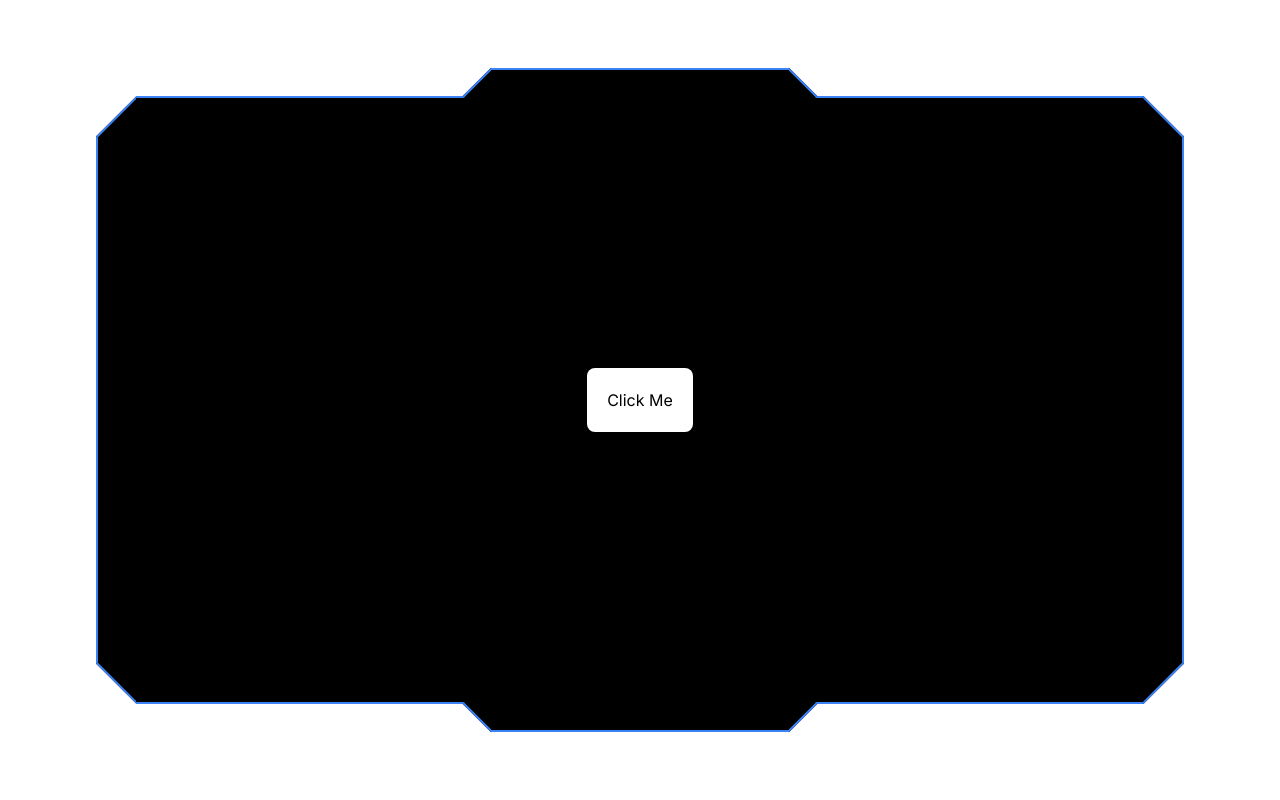
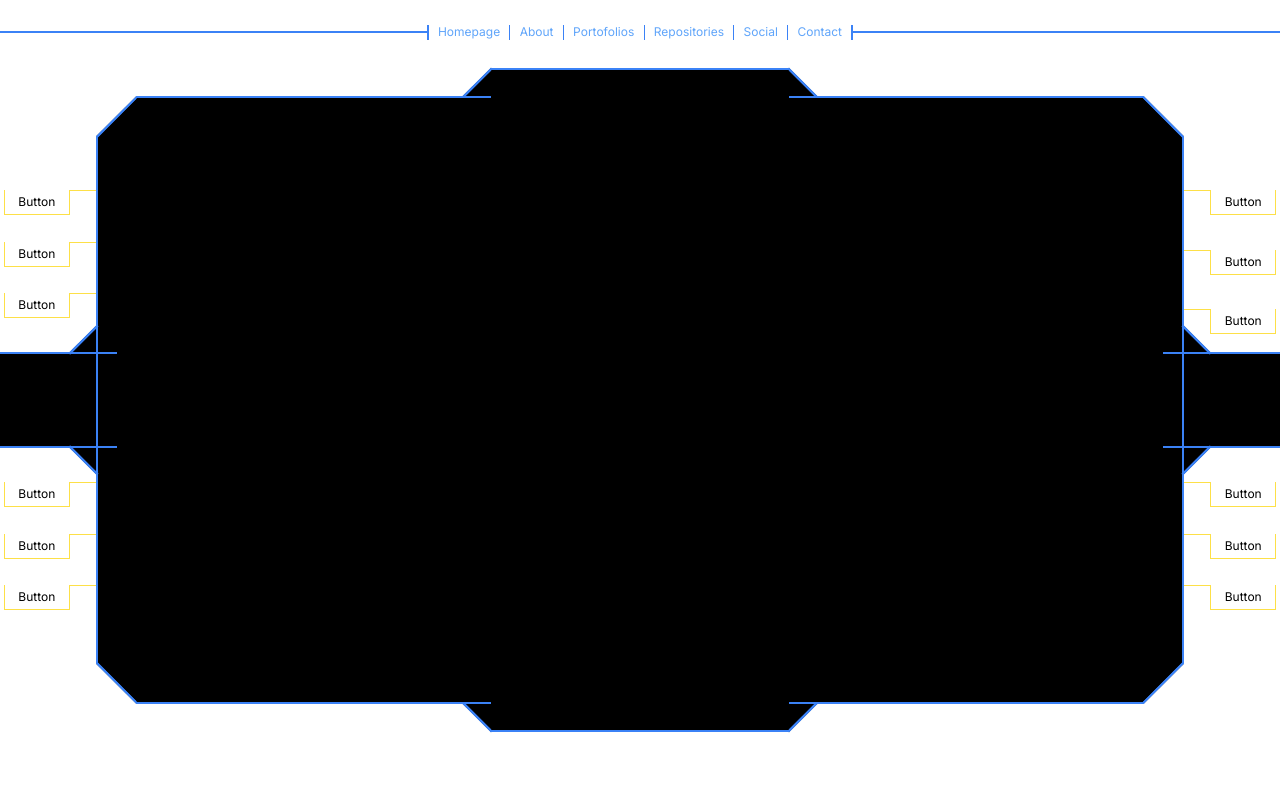
Before and after one commit to Dafazan/Project-Insight, a Next.js app: page / in a window 1280 px wide. Shown: the top 800 px of the page. Built offline with nearby package versions, Linux system fonts and the light colour scheme.

Commit message:
Update page.tsx

```diff
--- a/src/app/page.tsx
+++ b/src/app/page.tsx
@@ -5,24 +5,27 @@ export default function Home() {
   return (
     <>
 
-      <Blueframe />
+      <div className='relative h-screen w-screen  '>
 
-      <div className='relative h-screen w-screen'>
+        <div className="h-full">
 
+          {/* Layer 1 */}
           <div className="w-full h-full p-24 absolute">
             <div className=' h-full flex mx-24'>
-            <div className='bg-red-500 h-full w-full border-y-2 border-blue-500'></div>
-            <div className='bg-yellow-500 h-full w-full flex flex-col justify-between'>
+              <div className='bg-black h-full w-full border-y-2 border-blue-500'></div>
+              <div className='bg-black h-full w-full flex flex-col justify-between'>
                 <div className='flex justify-between'>
-                <div className='w-10 h-10 bg-purple-800 rotate-45 -translate-x-5 -translate-y-5 border-s-2 border-blue-500'></div>
-                <div className='w-10 h-10 bg-purple-800 -rotate-45 translate-x-5 -translate-y-5 border-e-2 border-blue-500'></div>
+                  <div className='w-10 h-10 bg-black rotate-45 -translate-x-5 -translate-y-5 border-s-2  border-blue-500'></div>
+                  <div className='w-10 h-10 bg-black -rotate-45 translate-x-5 -translate-y-5 border-e-2  border-blue-500'>
+
+                  </div>
                 </div>
                 <div className='flex justify-between'>
-                <div className='w-10 h-10 bg-purple-800 -rotate-45 -translate-x-5 translate-y-5 border-s-2 border-blue-500'></div>
-                <div className='w-10 h-10 bg-purple-800 rotate-45 translate-x-5 translate-y-5 border-e-2 border-blue-500'></div>
+                  <div className='w-10 h-10 bg-black -rotate-45 -translate-x-5 translate-y-5 border-s-2 border-blue-500'></div>
+                  <div className='w-10 h-10 bg-black rotate-45 translate-x-5 translate-y-5 border-e-2 border-blue-500'></div>
                 </div>
               </div>
-            <div className='bg-red-500 h-full w-full border-y-2 border-blue-500'></div>
+              <div className='bg-black h-full w-full border-y-2 border-blue-500'></div>
             </div>
 
           </div >
@@ -30,7 +33,7 @@ export default function Home() {
           <div className="w-full h-full p-24 absolute">
             <div className='h-full w-full flex flex-col'>
               <div className=' w-full max-h-[40px] min-h-[40px] '></div>
-            <div className='bg-slate-300 w-full h-[100%] border-2 border-x-blue-500'></div>
+              <div className='bg-black w-full h-[100%] border-x-2 border-blue-500'></div>
               <div className=' w-full max-h-[40px] min-h-[40px] '></div>
             </div>
           </div>
@@ -38,120 +41,235 @@ export default function Home() {
           <div className="w-full h-full p-24 absolute">
             <div className=' h-full flex mx-24'>
               <div className='h-full w-full'></div>
-            <div className='bg-yellow-500 h-full w-full flex flex-col justify-between'>
-              <div className='bg-green-600 w-full h-10 -translate-y-7 border-t-2 border-blue-500'></div>
-              <div className='bg-green-600 w-full h-10 translate-y-7 border-b-2 border-blue-500'></div>
+              <div className='bg-black h-full w-full flex flex-col justify-between'>
+                <div className='bg-black w-full h-10 -translate-y-7 border-t-2 border-blue-500'></div>
+                <div className='bg-black w-full h-10 translate-y-7 border-b-2 border-blue-500'></div>
               </div>
               <div className=' h-full w-full'></div>
             </div>
 
           </div >
 
+          <div className='w-full h-full absolute justify-between flex'>
+            <div className=' w-[117px] flex flex-col justify-center'>
+              <div className='bg-black w-full h-24 flex flex-col justify-between items-end border-y-2 border-blue-500'>
+                <div className='bg-black rotate-45 w-10 h-10 -translate-y-[21px] border-s-2 border-blue-500'></div>
+                <div className='bg-black -rotate-45 w-10 h-10 translate-y-[21px] border-s-2 border-blue-500'></div>
+              </div>
+            </div>
+            <div className=' w-[117px] flex flex-col justify-center'>
+              <div className='bg-black w-full h-24 flex flex-col justify-between items-start border-y-2 border-blue-500'>
+                <div className='bg-black rotate-45 w-10 h-10 -translate-y-[21px] border-t-2 border-blue-500'></div>
+                <div className='bg-black -rotate-45 w-10 h-10 translate-y-[21px] border-b-2 border-blue-500'></div>
+              </div>
+            </div>
 
 
-        <div className="w-full h-full p-24">
+          </div>
+
+          <div className="w-full h-full p-24 absolute">
             <div className='w-full h-full flex flex-col justify-between '>
               <div className='flex'>
                 <div className='flex '>
-                <div className='h-14 w-14 rotate-45 translate-x-3 translate-y-3 bg-red-500 border-s-2 border-blue-500'></div>
-                <div className='h-14 w-14 bg-green-500 -translate-x-4 border-t-2 border-blue-500'></div>
+                  <div className='h-14 w-14 rotate-45 translate-x-3 translate-y-3 bg-black border-s-2 border-blue-500'></div>
+                  <div className='h-14 w-14 bg-black -translate-x-4 border-t-2 border-blue-500'></div>
                 </div>
-              <div className='h-full w-full bg-yellow-400'></div>
+                <div className='h-full w-full'></div>
                 <div className='flex'>
-                <div className='h-14 w-14 bg-green-500 translate-x-4 border-t-2 border-blue-500'></div>
-                <div className='h-14 w-14  bg-red-500 -rotate-45 -translate-x-3 translate-y-3 border-e-2 border-blue-500'></div>
+                  <div className='h-14 w-14 bg-black translate-x-4 border-t-2 border-blue-500'></div>
+                  <div className='h-14 w-14  bg-black -rotate-45 -translate-x-3 translate-y-3 border-e-2 border-blue-500'></div>
                 </div>
               </div>
               <div className='flex'>
                 <div className='flex '>
-                <div className='h-14 w-14 rotate-45 translate-x-3 -translate-y-3 bg-red-500 border-b-2 border-blue-500'></div>
-                <div className='h-14 w-14 bg-green-500 -translate-x-4 border-b-2 border-blue-500'></div>
+                  <div className='h-14 w-14 rotate-45 translate-x-3 -translate-y-3 bg-black border-b-2 border-blue-500'></div>
+                  <div className='h-14 w-14 bg-black -translate-x-4 border-b-2 border-blue-500'></div>
                 </div>
-              <div className='h-full w-full bg-yellow-400'></div>
+                <div className='h-full w-full'></div>
                 <div className='flex'>
-                <div className='h-14 w-14 bg-green-500 translate-x-4 border-b-2 border-blue-500'></div>
-                <div className='h-14 w-14  bg-red-500 -rotate-45 -translate-x-3 -translate-y-3 border-b-2 border-blue-500'></div>
+                  <div className='h-14 w-14 bg-black translate-x-4 border-b-2 border-blue-500'></div>
+                  <div className='h-14 w-14  bg-black -rotate-45 -translate-x-3 -translate-y-3 border-b-2 border-blue-500'></div>
                 </div>
               </div>
             </div>
           </div >
+          {/* End Of Layer 1 */}
+
+          {/* Layer 2 */}
+          <div className="w-full h-full p-24 absolute">
+            <div className=' h-full flex mx-24'>
+              <div className='base1 h-full w-full border-y-2 border-blue-500'></div>
+              <div className='base1 h-full w-full flex flex-col justify-between'>
+                <div className='flex justify-between'>
+                  <div className='w-10 h-10 base1 rotate-45 -translate-x-5 -translate-y-5 border-s-2 border-blue-500 '></div>
+                  <div className='w-10 h-10 base1 -rotate-45 translate-x-5 -translate-y-5 border-e-2 border-blue-500 '>
 
                   </div>
-
-
-
-
-
-      <div className='relative h-screen w-screen'>
-
-        <div className="w-full h-full p-24 absolute">
-          <div className=' h-full flex bg-pink-600 mx-24'>
-            <div className='bg-red-500 h-full w-full'></div>
-            <div className='bg-yellow-500 h-full w-full flex flex-col justify-between'>
-              <div className='flex justify-between'>
-                <div className='w-10 h-10 bg-purple-800 rotate-45 -translate-x-5 -translate-y-5'></div>
-                <div className='w-10 h-10 bg-purple-800 -rotate-45 translate-x-5 -translate-y-5'></div>
                 </div>
                 <div className='flex justify-between'>
-                <div className='w-10 h-10 bg-purple-800 -rotate-45 -translate-x-5 translate-y-5'></div>
-                <div className='w-10 h-10 bg-purple-800 rotate-45 translate-x-5 translate-y-5'></div>
+                  <div className='w-10 h-10 base1 -rotate-45 -translate-x-5 translate-y-5 border-s-2 border-blue-500'></div>
+                  <div className='w-10 h-10 base1 rotate-45 translate-x-5 translate-y-5 border-e-2 border-blue-500'></div>
                 </div>
               </div>
-            <div className='bg-red-500 h-full w-full'></div>
+              <div className='base1 h-full w-full border-y-2 border-blue-500'></div>
             </div>
 
           </div >
 
           <div className="w-full h-full p-24 absolute">
             <div className='h-full w-full flex flex-col'>
-            <div className=' w-full max-h-[40px] min-h-[40px] bg-slate-800'></div>
-            <div className='bg-slate-300 w-full h-[100%] border-2 border-x-blue-500'></div>
-            <div className=' w-full max-h-[40px] min-h-[40px] bg-slate-800'></div>
+              <div className=' w-full max-h-[40px] min-h-[40px] '></div>
+              <div className='base1 w-full h-[100%] border-x-2 border-blue-500'></div>
+              <div className=' w-full max-h-[40px] min-h-[40px] '></div>
             </div>
           </div>
 
           <div className="w-full h-full p-24 absolute">
             <div className=' h-full flex mx-24'>
               <div className='h-full w-full'></div>
-            <div className='bg-yellow-500 h-full w-full flex flex-col justify-between'>
-              <div className='bg-green-600 w-full h-10 -translate-y-7 border-t-2 border-blue-500'></div>
-              <div className='bg-green-600 w-full h-10 translate-y-7'></div>
+              <div className='base1 h-full w-full flex flex-col justify-between'>
+                <div className='base1 w-full h-10 -translate-y-7 border-t-2 border-blue-500'></div>
+                <div className='base1 w-full h-10 translate-y-7 border-b-2 border-blue-500'></div>
               </div>
               <div className=' h-full w-full'></div>
             </div>
 
           </div >
 
+          <div className='w-full h-full absolute justify-between flex'>
+            <div className=' w-[117px] flex flex-col justify-center'>
+              <div className='base1 w-full h-24 flex flex-col justify-between items-end border-y-2 border-blue-500'>
+                <div className='base1 rotate-45 w-10 h-10 -translate-y-[21px] border-s-2 border-blue-500'></div>
+                <div className='base1 -rotate-45 w-10 h-10 translate-y-[21px] border-s-2 border-blue-500'></div>
+              </div>
+            </div>
+            <div className=' w-[117px] flex flex-col justify-center'>
+              <div className='base1 w-full h-24 flex flex-col justify-between items-start border-y-2 border-blue-500'>
+                <div className='base1 rotate-45 w-10 h-10 -translate-y-[21px] border-t-2 border-blue-500'></div>
+                <div className='base1 -rotate-45 w-10 h-10 translate-y-[21px] border-b-2 border-blue-500'></div>
+              </div>
+            </div>
 
 
-        <div className="w-full h-full p-24">
+          </div>
+
+          <div className="w-full h-full p-24 absolute">
             <div className='w-full h-full flex flex-col justify-between '>
               <div className='flex'>
                 <div className='flex '>
-                <div className='h-14 w-14 rotate-45 translate-x-3 translate-y-3 bg-red-500'></div>
-                <div className='h-14 w-14 bg-green-500 -translate-x-4 border-t-2 border-blue-500'></div>
+                  <div className='h-14 w-14 rotate-45 translate-x-3 translate-y-3 base1 border-s-2 border-blue-500'></div>
+                  <div className='h-14 w-14 base1 -translate-x-4 border-t-2 border-blue-500'></div>
                 </div>
-              <div className='h-full w-full bg-yellow-400'></div>
+                <div className='h-full w-full'></div>
                 <div className='flex'>
-                <div className='h-14 w-14 bg-green-500 translate-x-4 border-t-2 border-blue-500'></div>
-                <div className='h-14 w-14  bg-red-500 -rotate-45 -translate-x-3 translate-y-3'></div>
+                  <div className='h-14 w-14 base1 translate-x-4 border-t-2 border-blue-500'></div>
+                  <div className='h-14 w-14  base1 -rotate-45 -translate-x-3 translate-y-3 border-e-2 border-blue-500'></div>
                 </div>
               </div>
               <div className='flex'>
                 <div className='flex '>
-                <div className='h-14 w-14 rotate-45 translate-x-3 -translate-y-3 bg-red-500'></div>
-                <div className='h-14 w-14 bg-green-500 -translate-x-4 border-b-2 border-blue-500'></div>
+                  <div className='h-14 w-14 rotate-45 translate-x-3 -translate-y-3 base1 border-b-2 border-blue-500 '></div>
+                  <div className='h-14 w-14 base1 -translate-x-4 border-b-2 border-blue-500 '></div>
                 </div>
-              <div className='h-full w-full bg-yellow-400'></div>
+                <div className='h-full w-full'></div>
                 <div className='flex'>
-                <div className='h-14 w-14 bg-green-500 translate-x-4 border-b-2 border-blue-500'></div>
-                <div className='h-14 w-14  bg-red-500 -rotate-45 -translate-x-3 -translate-y-3'></div>
+                  <div className='h-14 w-14 base1 translate-x-4 border-b-2 border-blue-500 '></div>
+                  <div className='h-14 w-14  base1 -rotate-45 -translate-x-3 -translate-y-3 border-b-2 border-blue-500 '></div>
                 </div>
               </div>
             </div>
           </div >
 
+          <div className='w-full h-full absolute flex items-center'>
+            <div className='w-full h-[420px] flex justify-between'>
+              <div className='w-[96px] h-full flex flex-col justify-between'>
+                <div className='h-32 ps-1 flex flex-col justify-between text-xs'>
+                  <div className='flex'>
+                    <button className=' w-56 py-1 border border-t-0 border-yellow-300 hover:bg-[#002c41]'>Button</button>
+                    <div className=' w-full border-t border-yellow-300'></div>
                   </div>
+                  <div className='flex'>
+                    <button className=' w-56 py-1 border border-t-0 border-yellow-300 hover:bg-[#002c41]'>Button</button>
+                    <div className=' w-full border-t border-yellow-300'></div>
+                  </div>
+                  <div className='flex'>
+                    <button className=' w-56 py-1 border border-t-0 border-yellow-300 hover:bg-[#002c41]'>Button</button>
+                    <div className=' w-full border-t border-yellow-300'></div>
+                  </div>
+                </div>
+                <div className='h-32 ps-1 flex flex-col justify-between text-xs'>
+                  <div className='flex'>
+                    <button className=' w-56 py-1 border border-t-0 border-yellow-300 hover:bg-[#002c41]'>Button</button>
+                    <div className=' w-full border-t border-yellow-300'></div>
+                  </div>
+                  <div className='flex'>
+                    <button className=' w-56 py-1 border border-t-0 border-yellow-300 hover:bg-[#002c41]'>Button</button>
+                    <div className=' w-full border-t border-yellow-300'></div>
+                  </div>
+                  <div className='flex'>
+                    <button className=' w-56 py-1 border border-t-0 border-yellow-300 hover:bg-[#002c41]'>Button</button>
+                    <div className=' w-full border-t border-yellow-300'></div>
+                  </div>
+                </div>
+              </div>
+              <div className='w-[96px] h-full flex flex-col justify-between'>
+                <div className='h-36 pe-1 flex flex-col justify-between text-xs'>
+                  <div className='flex'>
+                    <div className=' w-full border-t border-yellow-300'></div>
+                    <button className=' w-56 py-1 border border-t-0 border-yellow-300 hover:bg-[#002c41]'>Button</button>
+                  </div>
+                  <div className='flex'>
+                    <div className=' w-full border-t border-yellow-300'></div>
+                    <button className=' w-56 py-1 border border-t-0 border-yellow-300 hover:bg-[#002c41]'>Button</button>
+                  </div>
+                  <div className='flex'>
+                    <div className=' w-full border-t border-yellow-300'></div>
+                    <button className=' w-56 py-1 border border-t-0 border-yellow-300 hover:bg-[#002c41]'>Button</button>
+                  </div>
+                </div>
+                <div className='h-32 pe-1 flex flex-col justify-between text-xs'>
+                  <div className='flex'>
+                    <div className=' w-full border-t border-yellow-300'></div>
+                    <button className=' w-56 py-1 border border-t-0 border-yellow-300 hover:bg-[#002c41]'>Button</button>
+                  </div>
+                  <div className='flex'>
+                    <div className=' w-full border-t border-yellow-300'></div>
+                    <button className=' w-56 py-1 border border-t-0 border-yellow-300 hover:bg-[#002c41]'>Button</button>
+                  </div>
+                  <div className='flex'>
+                    <div className=' w-full border-t border-yellow-300'></div>
+                    <button className=' w-56 py-1 border border-t-0 border-yellow-300 hover:bg-[#002c41]'>Button</button>
+                  </div>
+                </div>
+              </div>
+            </div>
+          </div>
+
+          <div className=' w-full h-16 flex items-center justify-center text-xs relative'>
+            <div className='w-full h-[2px] bg-blue-500'></div>
+            <div className=' h-full w-full text-blue-400 flex justify-between items-center gap-2'>
+              <div className='w-[2px] h-[15px] bg-blue-500'></div>
+              <a className='hover:text-yellow-300' href="">Homepage</a>
+              <div className='w-[1px] h-[15px] bg-blue-500'></div>
+              <a className='hover:text-yellow-300' href="">About</a>
+              <div className='w-[1px] h-[15px] bg-blue-500'></div>
+              <a className='hover:text-yellow-300' href="">Portofolios</a>
+              <div className='w-[1px] h-[15px] bg-blue-500'></div>
+              <a className='hover:text-yellow-300' href="">Repositories</a>
+              <div className='w-[1px] h-[15px] bg-blue-500'></div>
+              <a className='hover:text-yellow-300' href="">Social</a>
+              <div className='w-[1px] h-[15px] bg-blue-500'></div>
+              <a className='hover:text-yellow-300' href="">Contact</a>
+              <div className='w-[2px] h-[15px] bg-blue-500'></div>
+            </div>
+            <div className='w-full h-[2px] bg-blue-500'></div>
+
+          </div>
+
+        </div>
+
+      </div>
+
     </>
   )
 }
```
Lines whose indentation alone changed are shown as unchanged.
